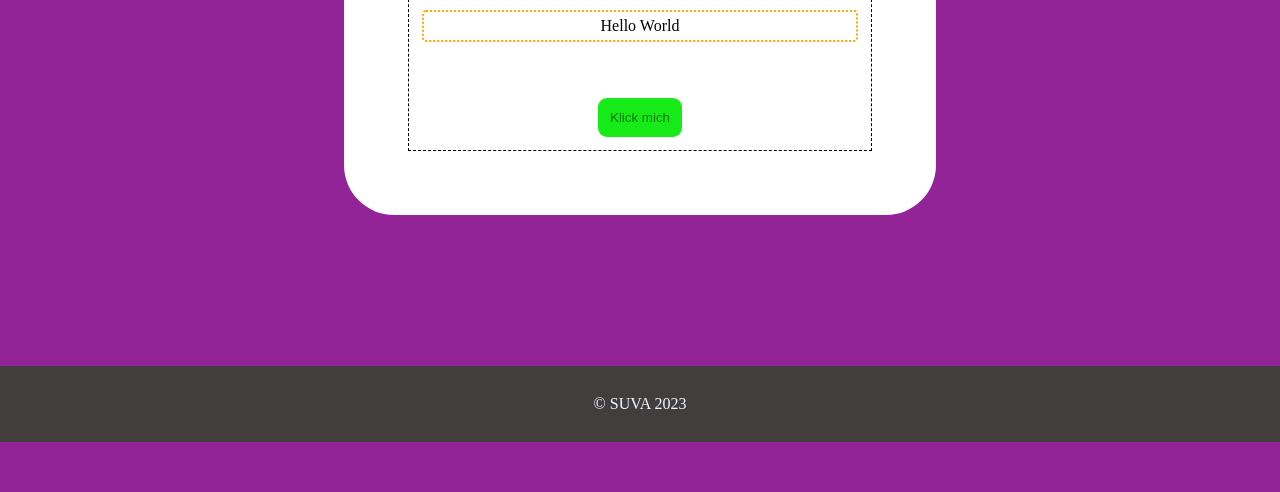
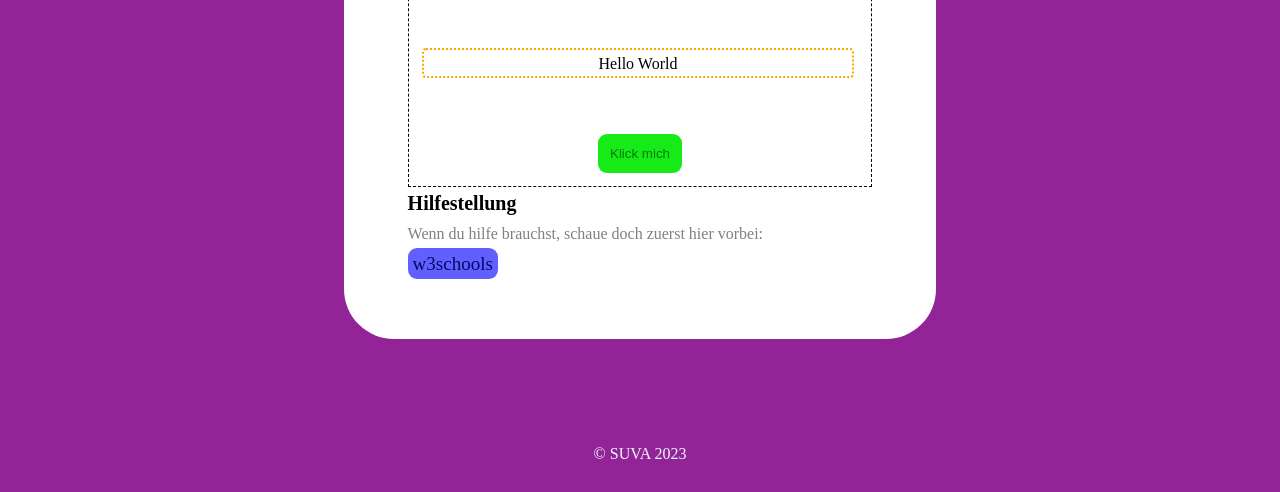
Before and after one commit to captainhook23/SuvaEinfuehrungNeuesLehrjahr, a plain HTML site: page Aufgaben/index.html in a window 1280 px wide. Shown: the part 358-850 px from the top of the page. Before the commit the page ends 800 px from the top, so only its background shows below. Drawn offline with Linux system fonts and the light colour scheme.

Commit message:
readme + css + html update

```diff
--- a/Aufgaben/css/main.scss
+++ b/Aufgaben/css/main.scss
@@ -62,14 +62,16 @@ main{
             background-color: rgba(236, 234, 234, 0.521);
         }
 
-        div{
+        #myBox{
             border: 2px orange dotted;
             padding: 5px;
+            width: 432.84px;
+            height: 30px;
             border-radius: 4px;
             margin-bottom: 13%;
         }
 
-        button{
+        #myButton{
             border: none;
             background-color: rgb(23, 235, 23);
             padding: 12px;
@@ -79,14 +81,40 @@ main{
         }
 
     }
+
+    p{
+        margin-bottom: 10px;
+        margin-top: 5px;
+        color: grey;
+
+        strong{
+            color: black;
+            margin-top: 10px;
+            padding-top: 10px;
+            font-size: 20px;
+        }
+    }
+
+    a{
+        text-align: center;
+        font-size: 19px;
+        text-decoration: none;
+        color: rgb(6, 6, 102);
+        background-color: rgba(0, 0, 255, 0.623);
+
+        padding: 5px;
+
+        border: none;
+        border-radius: 9px;
+
+    }
 }
 
 footer{
     width: 100%;
     padding: 29px;
     text-align: center;
-    background-color: rgb(66, 62, 62);
+    background-color: rgba(66, 62, 62, 0);
     color: aliceblue;
-    bottom: 0px;
     margin-top: auto;
 }
--- a/Aufgaben/index.html
+++ b/Aufgaben/index.html
@@ -15,36 +15,33 @@
     </header>
 
     <main>
-        <p class="instructions"><strong>Hier sind deine Aufgaben: </strong></p>
+      <p class="instructions"><strong>Hier sind deine Aufgaben: </strong></p>
+      <br />
       <div class="aufgaben">
-
         <!--Aufgaben HTML & CSS teil-->
 
         <!--Aufgabe 1-->
         <!--Mache einen Titel mit dem Inhalt "Meine Aufgaben"-->
         <h1>Meine Aufgaben</h1>
 
-
         <!--Aufgabe 2-->
         <!--Mache eine div mit einer id = myBox-->
         <div id="myBox"></div>
 
-
         <!--Aufgabe 3-->
         <!--Mache einen Button mit dem Inhalt "Klick mich" und der id = myButton, darunter soll eine Überschrift 3 sein-->
         <button id="myButton">Klick mich</button>
-
-
       </div>
 
-      <p><strong></strong></p>
-
+      <p><strong>Hilfestellung</strong></p>
+      <p>Wenn du hilfe brauchst, schaue doch zuerst hier vorbei:</p>
+      <a href="https://www.w3schools.com/html/" target="_blank">w3schools</a>
     </main>
 
     <footer>
-        <div>
-            <p>© SUVA 2023</p>
-        </div>
+      <div>
+        <p>© SUVA 2023</p>
+      </div>
     </footer>
 
     <script src="aufgaben.js"></script>
```
Also changed, not shown: Aufgaben/css/main.css, 2 other files.
